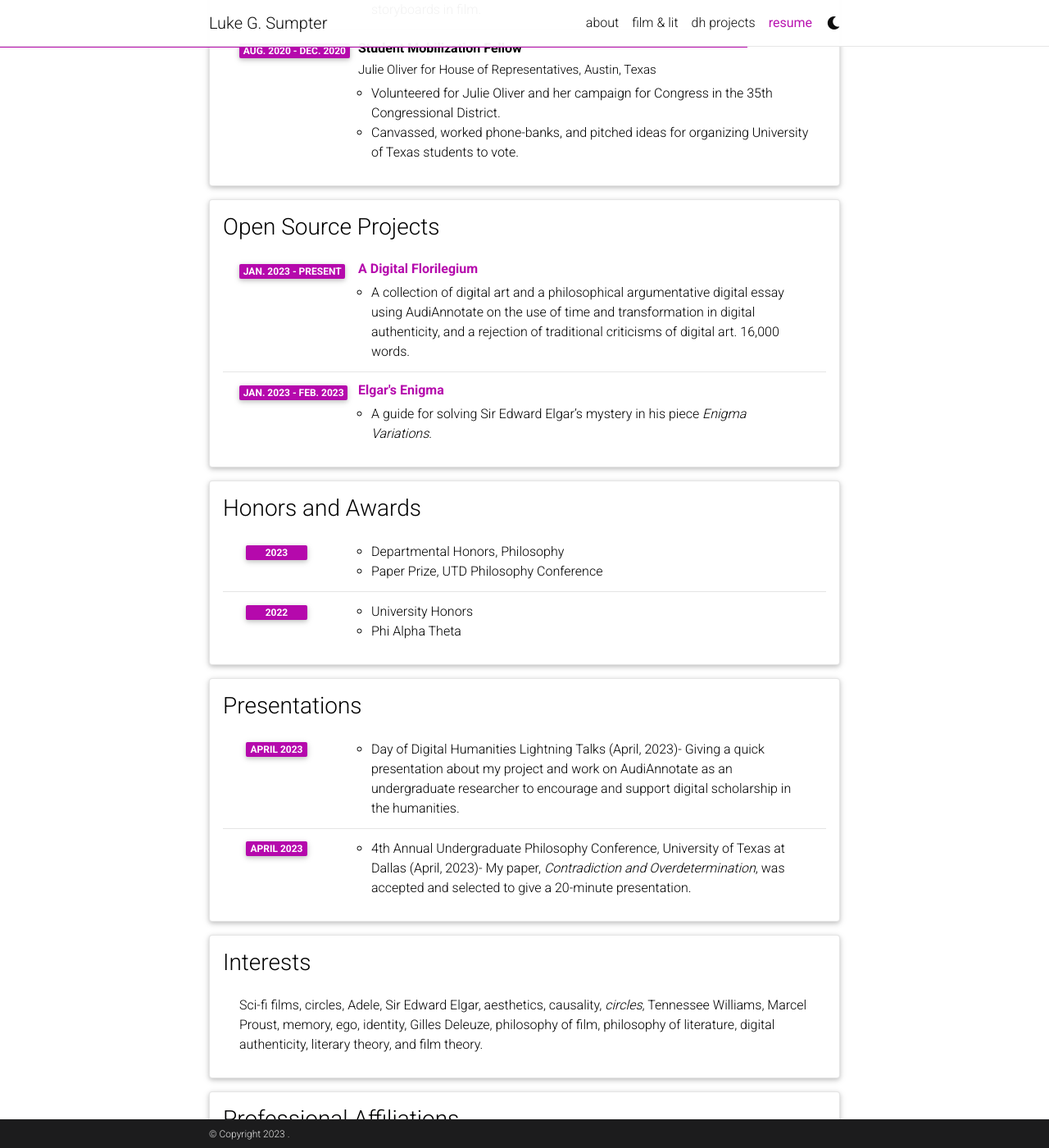
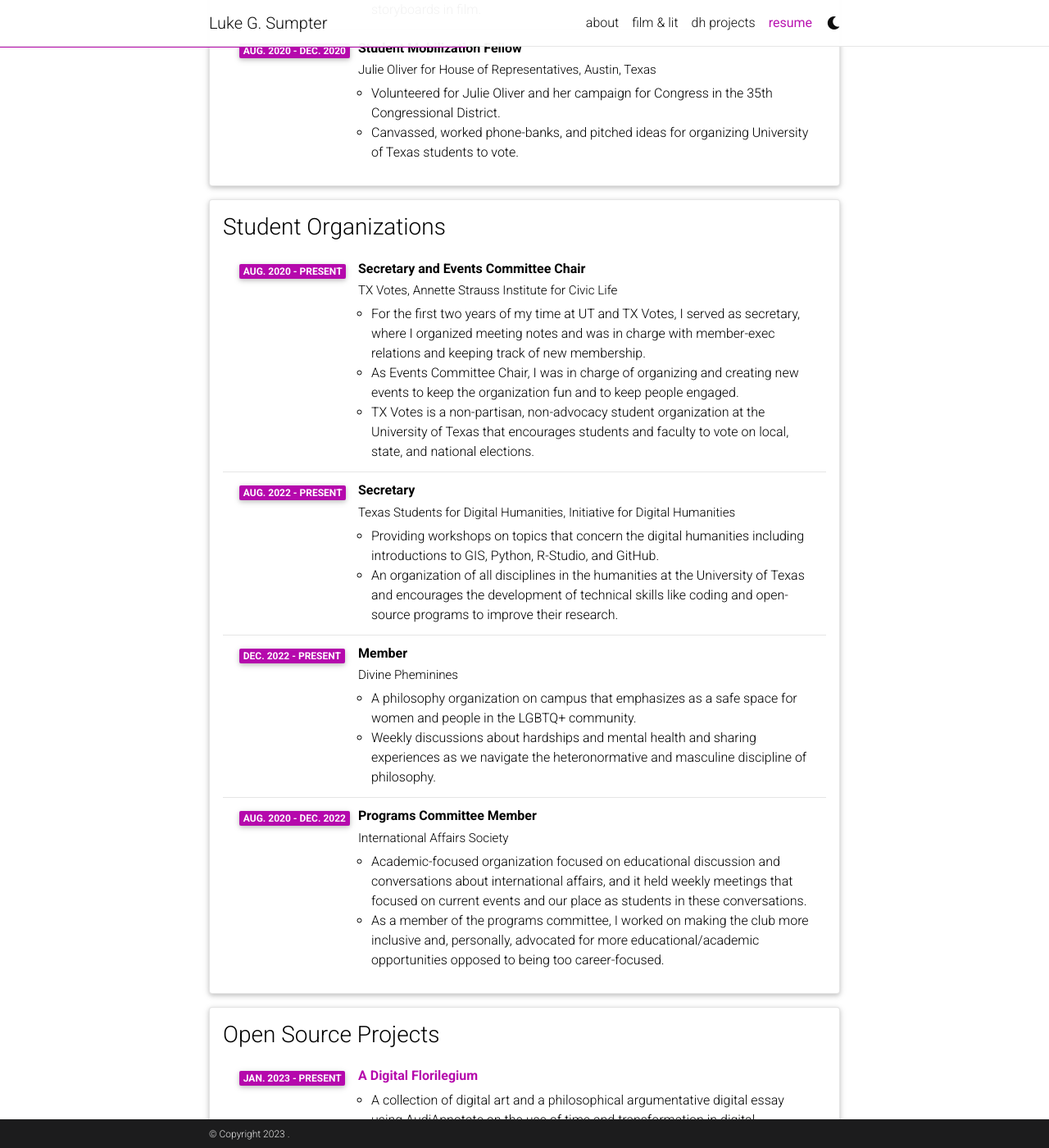
Before and after one commit to lgsump/lgsump.github.io, a Jekyll site: the page built from _pages/cv.md, in a window 1280 px wide and 1400 px high, scrolled down 1252 px. Shown: the whole window at 82% size. Built offline with Jekyll 4.4.1, drawn with Linux system fonts in a browser that asks for light colours; comment, search, counter and statistics services are not loaded; a style sheet for code colours, icons or effects is not loaded; some of the changed text lies outside the part shown.

Commit message:
Update cv.yml

```diff
--- a/_data/cv.yml
+++ b/_data/cv.yml
@@ -44,6 +44,39 @@
         - Volunteered for Julie Oliver and her campaign for Congress in the 35th Congressional District.
         - Canvassed, worked phone-banks, and pitched ideas for organizing University of Texas students to vote.
 
+- title: Student Organizations
+  type: time_table
+  contents:
+    - title: Secretary and Events Committee Chair
+      institution: TX Votes, Annette Strauss Institute for Civic Life
+      year: Aug. 2020 - Present
+      description:
+        - For the first two years of my time at UT and TX Votes, I served as secretary, where I organized meeting notes and was in charge with member-exec relations and keeping track of new membership.
+        - As Events Committee Chair, I was in charge of organizing and creating new events to keep the organization fun and to keep people engaged.
+        - TX Votes is a  non-partisan, non-advocacy student organization at the University of Texas that encourages students and faculty to vote on local, state, and national elections.
+
+    - title: Secretary
+      institution: Texas Students for Digital Humanities, Initiative for Digital Humanities
+      year: Aug. 2022 - Present
+      description:
+        - Providing workshops on topics that concern the digital humanities including introductions to GIS, Python, R-Studio, and GitHub.
+        - An organization of all disciplines in the humanities at the University of Texas and encourages the development of technical skills like coding and open-source programs to improve their research.
+
+    - title: Member
+      institution: Divine Pheminines
+      year: Dec. 2022 - Present
+      description:
+        - A philosophy organization on campus that emphasizes as a safe space for women and people in the LGBTQ+ community.
+        - Weekly discussions about hardships and mental health and sharing experiences as we navigate the heteronormative and masculine discipline of philosophy.
+
+    - title: Programs Committee Member
+      institution: International Affairs Society
+      year: Aug. 2020 - Dec. 2022
+      description:
+        - Academic-focused organization focused on educational discussion and conversations about international affairs, and it held weekly meetings that focused on current events and our place as students in these conversations.
+        - As a member of the programs committee, I worked on making the club more inclusive and, personally, advocated for more educational/academic opportunities opposed to being too career-focused.
+
+
 - title: Open Source Projects
   type: time_table
   contents:
@@ -64,6 +97,9 @@
       items:
         - Departmental Honors, Philosophy
         - Paper Prize, UTD Philosophy Conference
+        - The Ronald Schuchard Undergraduate Archival Research Prize, Semi-finalist
+        - University Honors
+        - Summer Honors Symposium - Undergraduate Fellowship
     - year: 2022
       items:
         - University Honors
```
